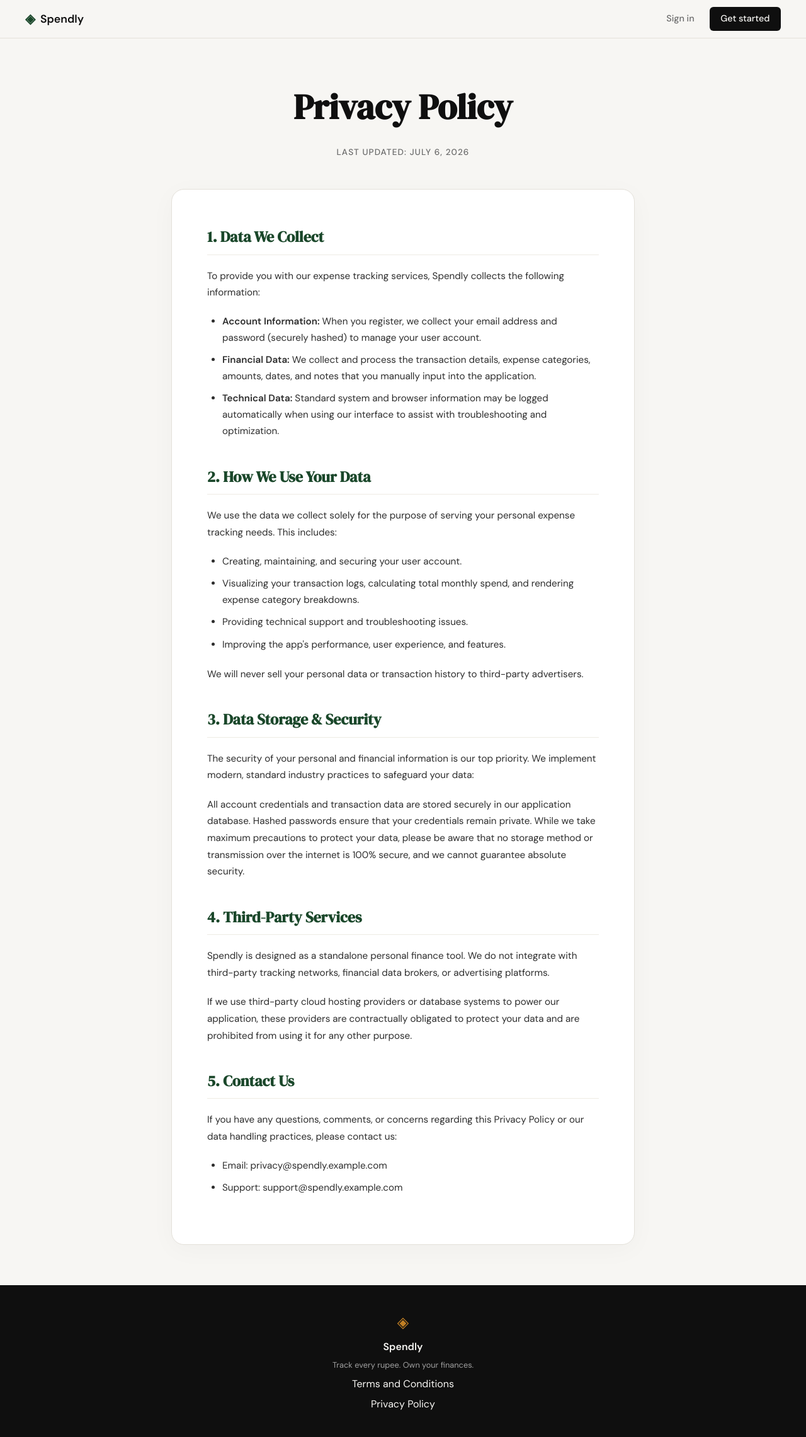
After one commit to r0shan-git/Spendly, a Flask app: page /privacy in a window 1280 px wide. The commit adds this page. Shown: the whole page at 63% size. Run offline with Flask 3, Linux system fonts and the light colour scheme.

Commit message:
landing: add privacy policy page and route

```diff
--- a/app.py
+++ b/app.py
@@ -20,6 +20,18 @@ def register():
 @app.route("/login")
 def login():
     return render_template("login.html")
+
+
+@app.route("/terms")
+def terms():
+    return render_template("terms.html")
+
+
+@app.route("/privacy")
+def privacy():
+    return render_template("privacy.html")
+
+
 
 
 # ------------------------------------------------------------------ #
--- a/templates/base.html
+++ b/templates/base.html
@@ -34,8 +34,8 @@
             <span class="brand-icon">◈</span>
             <span class="footer-name">Spendly</span>
             <p class="footer-copy">Track every rupee. Own your finances.</p>
-            <a href="#">Terms and Conditions</a>
-            <a href="#">Privacy Policy</a>
+            <a href="/terms">Terms and Conditions</a>
+            <a href="/privacy">Privacy Policy</a>
         </div>
     </footer>
 
--- /dev/null
+++ b/templates/privacy.html
@@ -0,0 +1,161 @@
+{% extends "base.html" %}
+
+{% block title %}Privacy Policy — Spendly{% endblock %}
+
+{% block head %}
+<style>
+    .privacy-container {
+        max-width: 800px;
+        margin: 4rem auto;
+        padding: 0 2rem;
+    }
+
+    .privacy-header {
+        margin-bottom: 3rem;
+        text-align: center;
+    }
+
+    .privacy-title {
+        font-family: var(--font-display);
+        font-size: clamp(2.5rem, 5vw, 3.5rem);
+        color: var(--ink);
+        margin-bottom: 1rem;
+    }
+
+    .privacy-updated {
+        font-size: 0.85rem;
+        color: var(--ink-muted);
+        text-transform: uppercase;
+        letter-spacing: 0.08em;
+        font-weight: 500;
+    }
+
+    .privacy-card {
+        background: var(--paper-card);
+        border: 1px solid var(--border);
+        border-radius: var(--radius-lg);
+        padding: 3.5rem;
+        box-shadow: 0 8px 40px rgba(0,0,0,0.03);
+    }
+
+    .privacy-section {
+        margin-bottom: 2.5rem;
+    }
+
+    .privacy-section:last-child {
+        margin-bottom: 0;
+    }
+
+    .privacy-section h2 {
+        font-family: var(--font-display);
+        font-size: 1.5rem;
+        color: var(--accent);
+        margin-bottom: 1.25rem;
+        border-bottom: 1px solid var(--border-soft);
+        padding-bottom: 0.5rem;
+    }
+
+    .privacy-section p {
+        font-size: 0.95rem;
+        color: var(--ink-soft);
+        line-height: 1.75;
+        margin-bottom: 1.25rem;
+    }
+
+    .privacy-section p:last-child {
+        margin-bottom: 0;
+    }
+
+    .privacy-section ul {
+        margin-left: 1.5rem;
+        margin-bottom: 1.25rem;
+        color: var(--ink-soft);
+        font-size: 0.95rem;
+    }
+
+    .privacy-section li {
+        margin-bottom: 0.6rem;
+        line-height: 1.7;
+    }
+
+    @media (max-width: 600px) {
+        .privacy-container {
+            margin: 2rem auto;
+            padding: 0 1.25rem;
+        }
+        .privacy-card {
+            padding: 2.5rem 1.75rem;
+        }
+    }
+</style>
+{% endblock %}
+
+{% block content %}
+<div class="privacy-container">
+    <div class="privacy-header">
+        <h1 class="privacy-title">Privacy Policy</h1>
+        <p class="privacy-updated">Last Updated: July 6, 2026</p>
+    </div>
+
+    <div class="privacy-card">
+        <section class="privacy-section">
+            <h2>1. Data We Collect</h2>
+            <p>
+                To provide you with our expense tracking services, Spendly collects the following information:
+            </p>
+            <ul>
+                <li><strong>Account Information:</strong> When you register, we collect your email address and password (securely hashed) to manage your user account.</li>
+                <li><strong>Financial Data:</strong> We collect and process the transaction details, expense categories, amounts, dates, and notes that you manually input into the application.</li>
+                <li><strong>Technical Data:</strong> Standard system and browser information may be logged automatically when using our interface to assist with troubleshooting and optimization.</li>
+            </ul>
+        </section>
+
+        <section class="privacy-section">
+            <h2>2. How We Use Your Data</h2>
+            <p>
+                We use the data we collect solely for the purpose of serving your personal expense tracking needs. This includes:
+            </p>
+            <ul>
+                <li>Creating, maintaining, and securing your user account.</li>
+                <li>Visualizing your transaction logs, calculating total monthly spend, and rendering expense category breakdowns.</li>
+                <li>Providing technical support and troubleshooting issues.</li>
+                <li>Improving the app's performance, user experience, and features.</li>
+            </ul>
+            <p>
+                We will never sell your personal data or transaction history to third-party advertisers.
+            </p>
+        </section>
+
+        <section class="privacy-section">
+            <h2>3. Data Storage & Security</h2>
+            <p>
+                The security of your personal and financial information is our top priority. We implement modern, standard industry practices to safeguard your data:
+            </p>
+            <p>
+                All account credentials and transaction data are stored securely in our application database. Hashed passwords ensure that your credentials remain private. While we take maximum precautions to protect your data, please be aware that no storage method or transmission over the internet is 100% secure, and we cannot guarantee absolute security.
+            </p>
+        </section>
+
+        <section class="privacy-section">
+            <h2>4. Third-Party Services</h2>
+            <p>
+                Spendly is designed as a standalone personal finance tool. We do not integrate with third-party tracking networks, financial data brokers, or advertising platforms.
+            </p>
+            <p>
+                If we use third-party cloud hosting providers or database systems to power our application, these providers are contractually obligated to protect your data and are prohibited from using it for any other purpose.
+            </p>
+        </section>
+
+        <section class="privacy-section">
+            <h2>5. Contact Us</h2>
+            <p>
+                If you have any questions, comments, or concerns regarding this Privacy Policy or our data handling practices, please contact us:
+            </p>
+            <ul>
+                <li>Email: privacy@spendly.example.com</li>
+                <li>Support: support@spendly.example.com</li>
+            </ul>
+        </section>
+    </div>
+</div>
+{% endblock %}
```
Also changed, not shown: templates/terms.html (added, +156 -0 lines).
